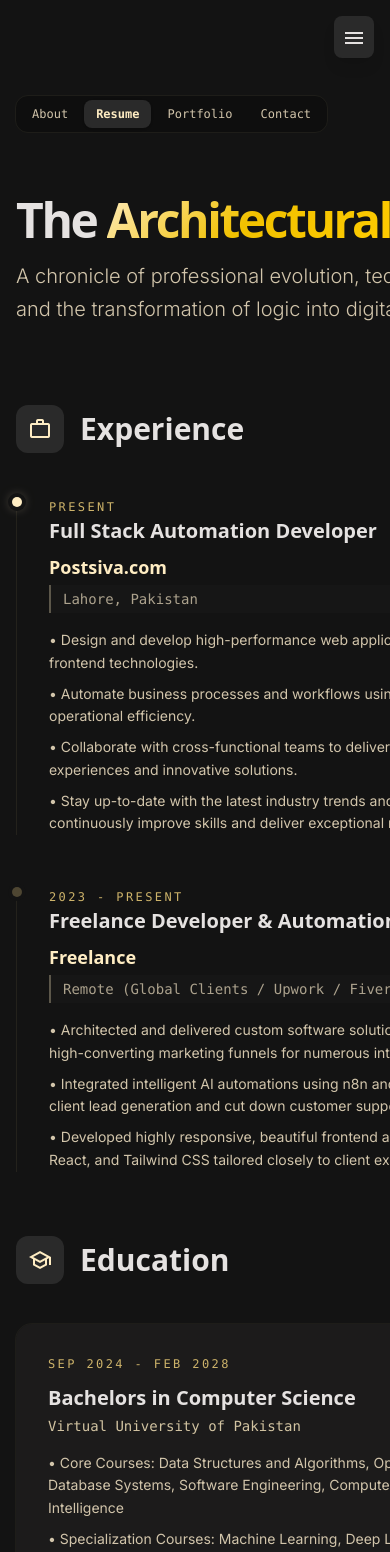
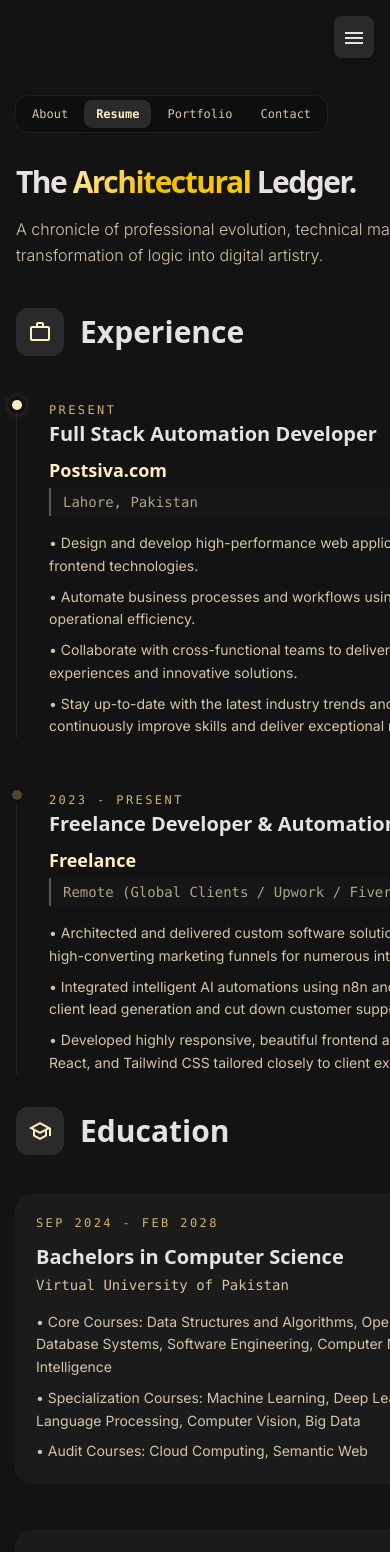
Before and after one commit to Abdul-hannan-coder/portfolio, a Next.js app: page /resume in a window 390 px wide. Shown: the top 1552 px of the page. Built offline with nearby package versions, Linux system fonts and the light colour scheme.

Commit message:
style: improve mobile responsiveness for resume page and filter skills by availability

```diff
--- a/src/app/resume/page.tsx
+++ b/src/app/resume/page.tsx
@@ -24,7 +24,7 @@ export default function Resume() {
     <main className="flex-1 flex flex-col">
       <div className="max-w-6xl mx-auto w-full">
         {/* Header with Tabs Navigation */}
-        <header className="flex justify-between items-center mb-16 mt-20 lg:mt-8">
+        <header className="flex justify-between items-center mb-8 md:mb-16 mt-20 lg:mt-8">
           <Navigation />
           <div className="hidden md:flex items-center">
             <button className="primary-gradient-bg px-6 py-2 rounded-full text-on-primary font-label text-sm font-bold shadow-lg shadow-primary-container/10">
@@ -35,16 +35,16 @@ export default function Resume() {
 
         {/* Canvas Area */}
         <section className="flex-1 pb-16 w-full">
-          <div className="mb-20">
-            <h1 className="font-headline text-5xl lg:text-7xl font-extrabold tracking-tighter mb-4">
+          <div className="mb-10 md:mb-20">
+            <h1 className="font-headline text-3xl sm:text-5xl lg:text-7xl font-extrabold tracking-tighter mb-4">
               The <span className="gold-gradient-text">Architectural</span> Ledger.
             </h1>
-            <p className="text-on-surface-variant text-xl max-w-2xl font-light leading-relaxed">
+            <p className="text-on-surface-variant text-base sm:text-xl max-w-2xl font-light leading-relaxed">
               A chronicle of professional evolution, technical mastery, and the transformation of logic into digital artistry.
             </p>
           </div>
 
-          <div className="grid grid-cols-1 lg:grid-cols-2 gap-16 mb-24">
+          <div className="grid grid-cols-1 lg:grid-cols-2 gap-8 md:gap-16 mb-12 md:mb-24">
             {/* Experience Section */}
             <div>
               <div className="flex items-center gap-4 mb-10">
@@ -89,7 +89,7 @@ export default function Resume() {
               </div>
               <div className="space-y-12">
                 {education.map((edu, index) => (
-                  <div key={index} className="bg-surface-container-low p-8 rounded-2xl ghost-border hover:bg-surface-container transition-all">
+                  <div key={index} className="bg-surface-container-low p-5 sm:p-8 rounded-2xl ghost-border hover:bg-surface-container transition-all">
                     <span className="font-label text-xs uppercase tracking-[0.2em] text-on-secondary-container block mb-3">
                       {edu.period}
                     </span>
--- a/src/components/SkillsSection.tsx
+++ b/src/components/SkillsSection.tsx
@@ -187,12 +187,12 @@ export default function SkillsSection({
 
       {/* Skills Flex-Wrap Row Layout */}
       <motion.div
-        className="flex flex-wrap gap-4"
+        className="flex flex-wrap gap-3 sm:gap-4"
         variants={containerVariants}
         initial="hidden"
         animate={isInView ? "visible" : "hidden"}
       >
-        {skills.map((skill, index) => {
+        {skills.filter(skill => skill in skillMap).map((skill, index) => {
           const icon = getIcon(skill);
 
           return (
```
